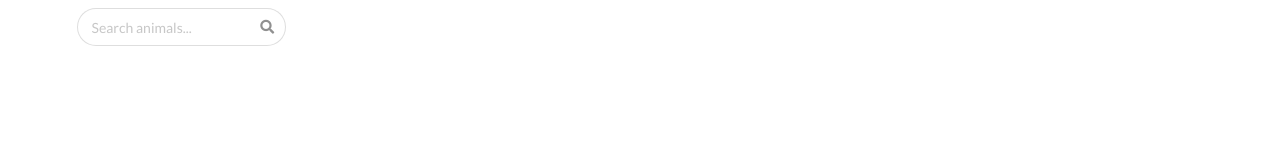
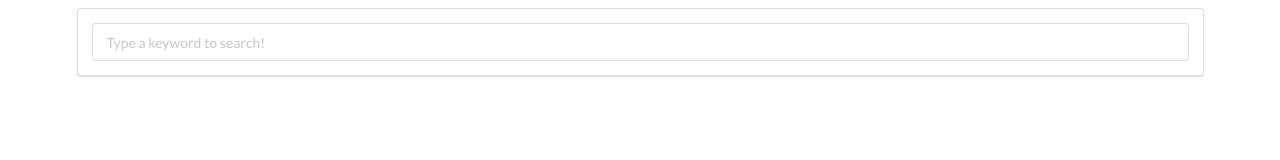
Before and after one commit to EntOfMD/pixl, a React (Create React App) app: page / in a window 1280 px wide. Shown: the top 160 px of the page. Built offline with nearby package versions, Linux system fonts and the light colour scheme.

Commit message:
shredded some unwanted weight and different classnames

```diff
--- a/src/components/SearchBar.js
+++ b/src/components/SearchBar.js
@@ -3,12 +3,10 @@ import React from 'react';
 class SearchBar extends React.Component {
 	render() {
 		return (
-			<div className="ui category search">
-				<div className="ui icon input">
-					<input className="prompt" type="text" placeholder="Search animals..." />
-					<i className="search icon" />
+			<div className="ui segment">
+				<div className="ui form">
+					<input className="field" type="text" placeholder="Type a keyword to search!" />
 				</div>
-				<div className="results" />
 			</div>
 		);
 	}
```
